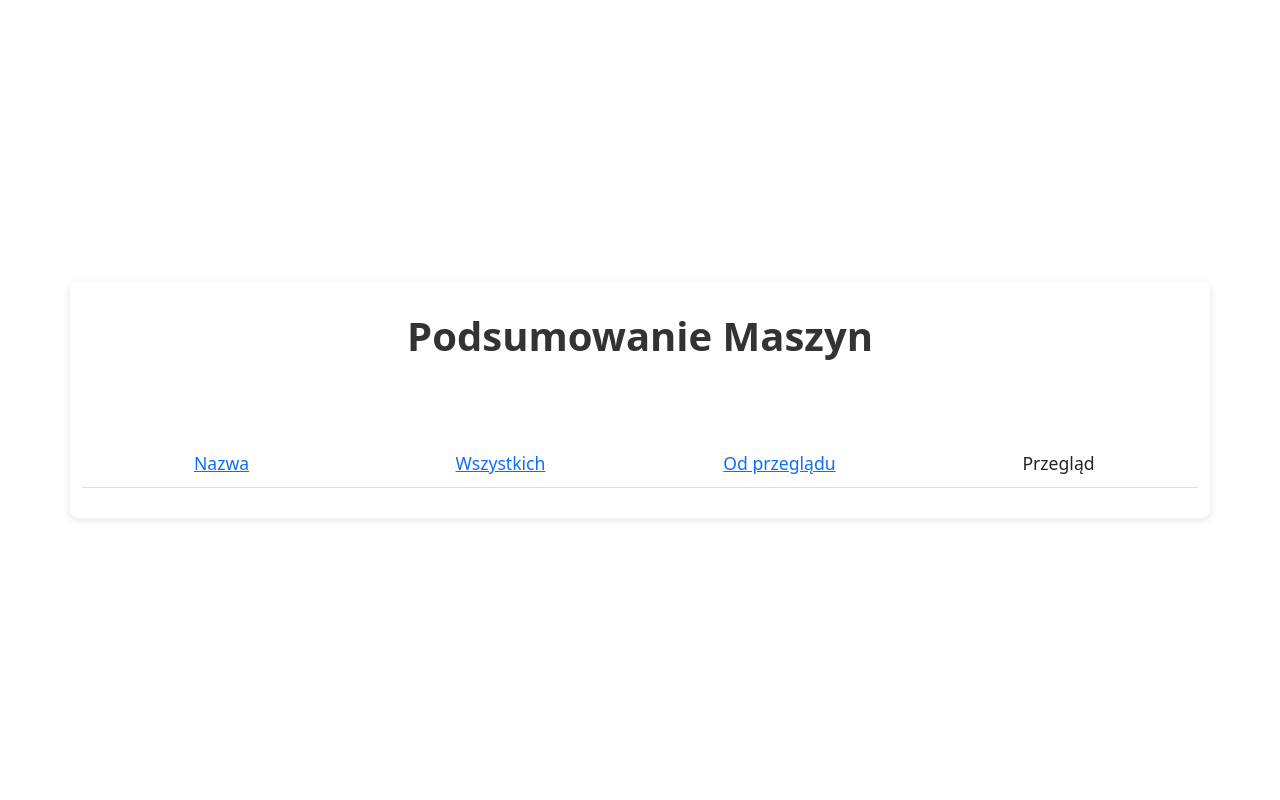
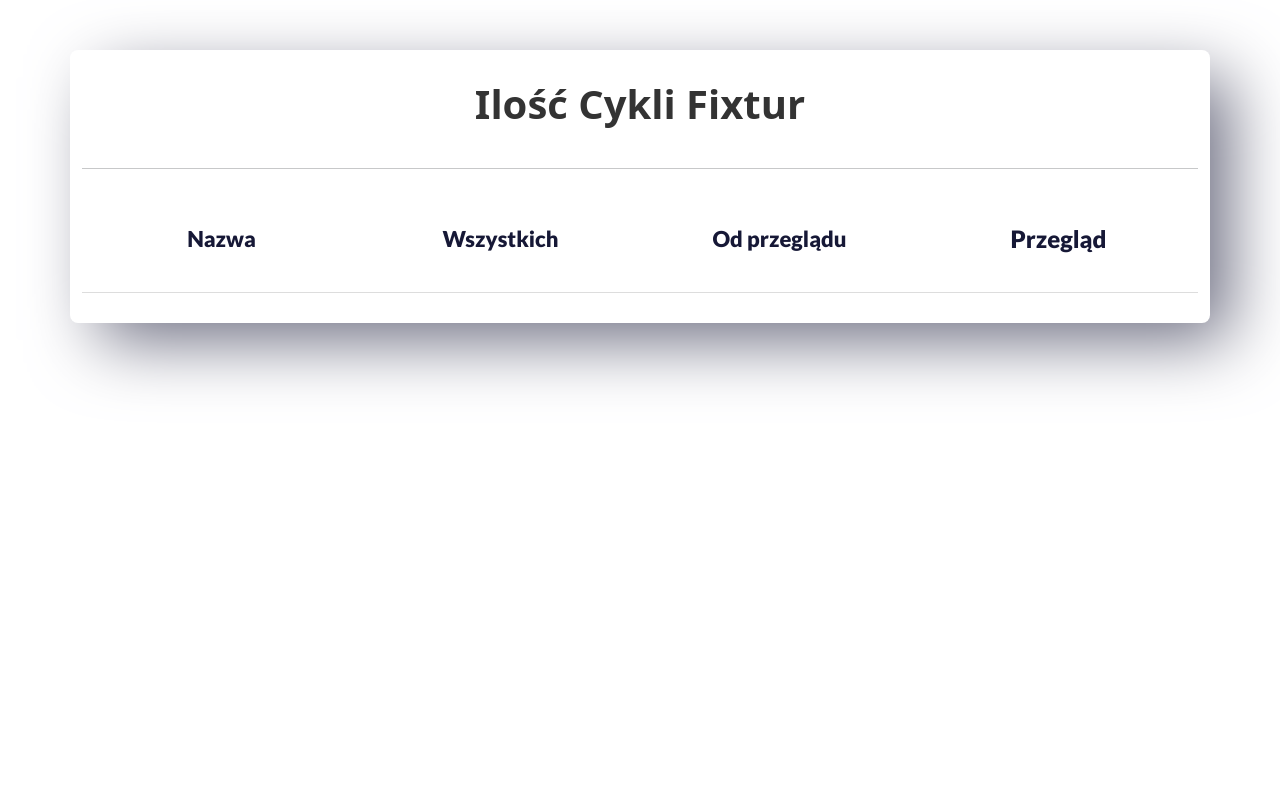
Before and after one commit to Szabson123/FixtureCounter, a Django app: page /all_counters/ in a window 1280 px wide. Run offline with Django 5.2, Linux system fonts and the light colour scheme; data that the repository does not hold is empty.

Commit message:
better look

```diff
--- a/base/static/base/style.css
+++ b/base/static/base/style.css
@@ -5,25 +5,27 @@ body {
     padding: 0;
     display: flex;
     justify-content: center;
-    align-items: center;
-    min-height: 100vh;
 }
 .big-title {
     text-align: center;
     font-size: 2.5em;
     color: #333;
-    margin-bottom: 80px;
+    margin-bottom: 40px;
     font-weight: 600;
 }
 .container {
+    margin-top: 50px;
     background-color: #fff;
     border-radius: 8px;
-    box-shadow: 0 2px 8px rgba(0, 0, 0, 0.1);
+    box-shadow: 24px 22px 69px -5px rgba(108, 109, 128, 1);
     padding: 30px;
     width: 90%;
     max-width: 1000px;
 }
 
+.fixture-item.header:hover {
+    background-color: transparent !important;
+}
 /* FIXTURE HEADER (pierwszy wiersz tytułowy) */
 .fixture-header {
     display: flex;
@@ -52,8 +54,6 @@ body {
     border-bottom: 1px solid #ddd;
     font-size: 1.1em;
     align-items: center;
-    /* Hover wskazuje, że można kliknąć */
-    cursor: pointer;
 }
 .fixture-item:last-child {
     border-bottom: none;
@@ -83,13 +83,11 @@ body {
 }
 .button-1 {
     background-color: #ff0000;
-    border-radius: 8px;
+    border-radius: 25px;
     border: none;
     color: #FFFFFF;
     cursor: pointer;
-    font-size: 14px;
     font-weight: 600;
-    height: 40px;
     padding: 10px 16px;
     text-align: center;
     text-decoration: none;
@@ -152,3 +150,27 @@ body {
         padding: 5px 0;
     }
 }
+
+.titles {
+    color: rgb(22, 24, 54);
+    text-decoration: none;
+    font-size: 24px;
+    font-family: "Lato", sans-serif;
+    font-weight: 800;
+    margin-bottom: 25px;
+    margin-top: 25px;
+}
+
+.titles a {
+    color: rgb(22, 24, 54);
+    text-decoration: none;
+    font-size: 22px;
+    font-family: "Lato", sans-serif;
+    display: inline-block; /* Zapewnia, że tylko tekst linka będzie klikalny */
+    padding: 2px 5px;
+}
+.titles a:hover {
+    color: darkblue;
+    transform: scale(1.1);
+    box-shadow: 0px 0px 100px -33px rgba(66, 68, 90, 1);
+}
--- a/base/templates/base/machine_data.html
+++ b/base/templates/base/machine_data.html
@@ -7,11 +7,18 @@
     <link rel="stylesheet" href="{% static 'base/style.css' %}">
     <!-- Bootstrap CSS -->
     <link href="https://cdn.jsdelivr.net/npm/bootstrap@5.3.0/dist/css/bootstrap.min.css" rel="stylesheet">
+
+    {% comment %} FONT {% endcomment %}
+    <link rel="preconnect" href="https://fonts.googleapis.com">
+    <link rel="preconnect" href="https://fonts.gstatic.com" crossorigin>
+    <link href="https://fonts.googleapis.com/css2?family=Lato:ital,wght@0,100;0,300;0,400;0,700;0,900;1,100;1,300;1,400;1,700;1,900&family=Roboto:ital,wght@0,100;0,300;0,400;0,500;0,700;0,900;1,100;1,300;1,400;1,500;1,700;1,900&display=swap" rel="stylesheet">
+
     <title>Podsumowanie Maszyn</title>
 </head>
 <body>
     <div class="container">
-        <h1 class="big-title">Podsumowanie Maszyn</h1>
+        <h1 class="big-title">Ilość Cykli Fixtur</h1>
+        <hr>
         <div class="fixture-summary">
             <div class="fixture-item header">
                 <span class="titles">
```
